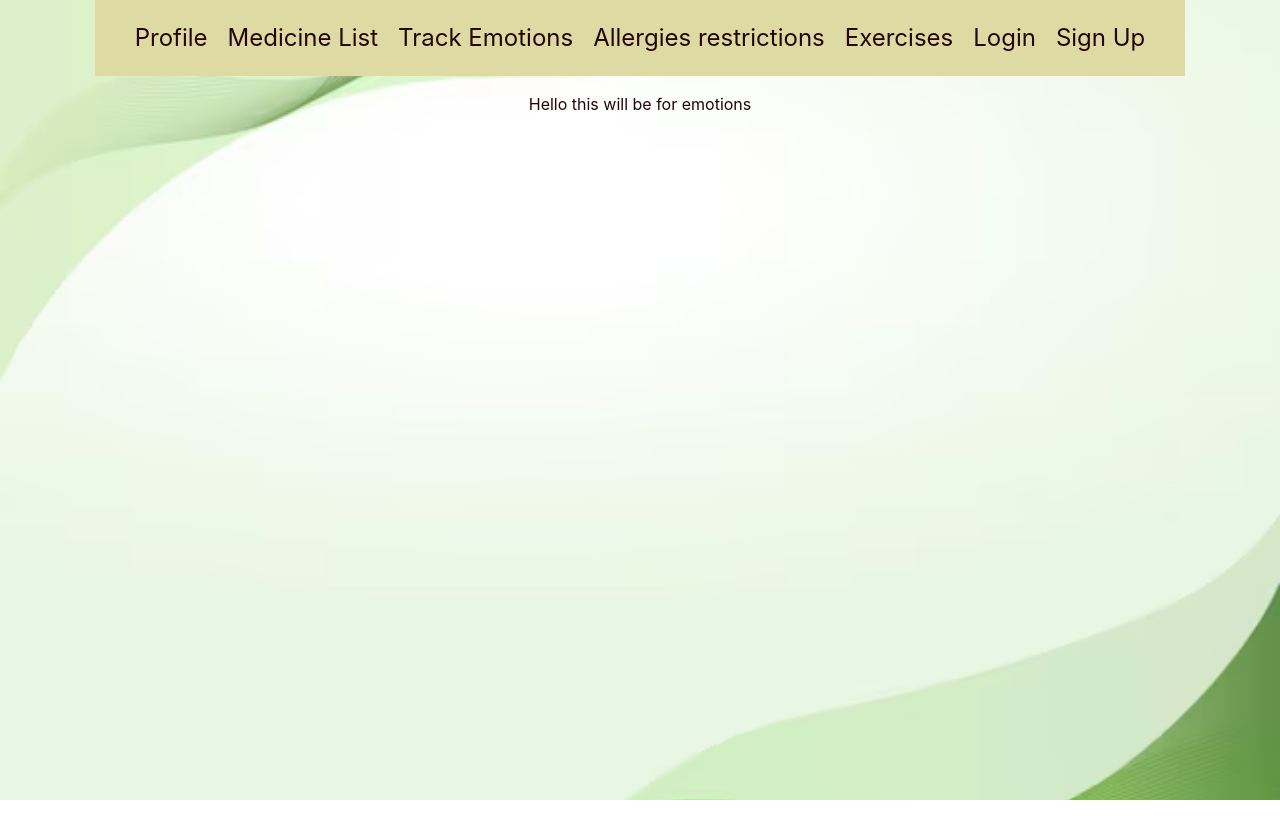
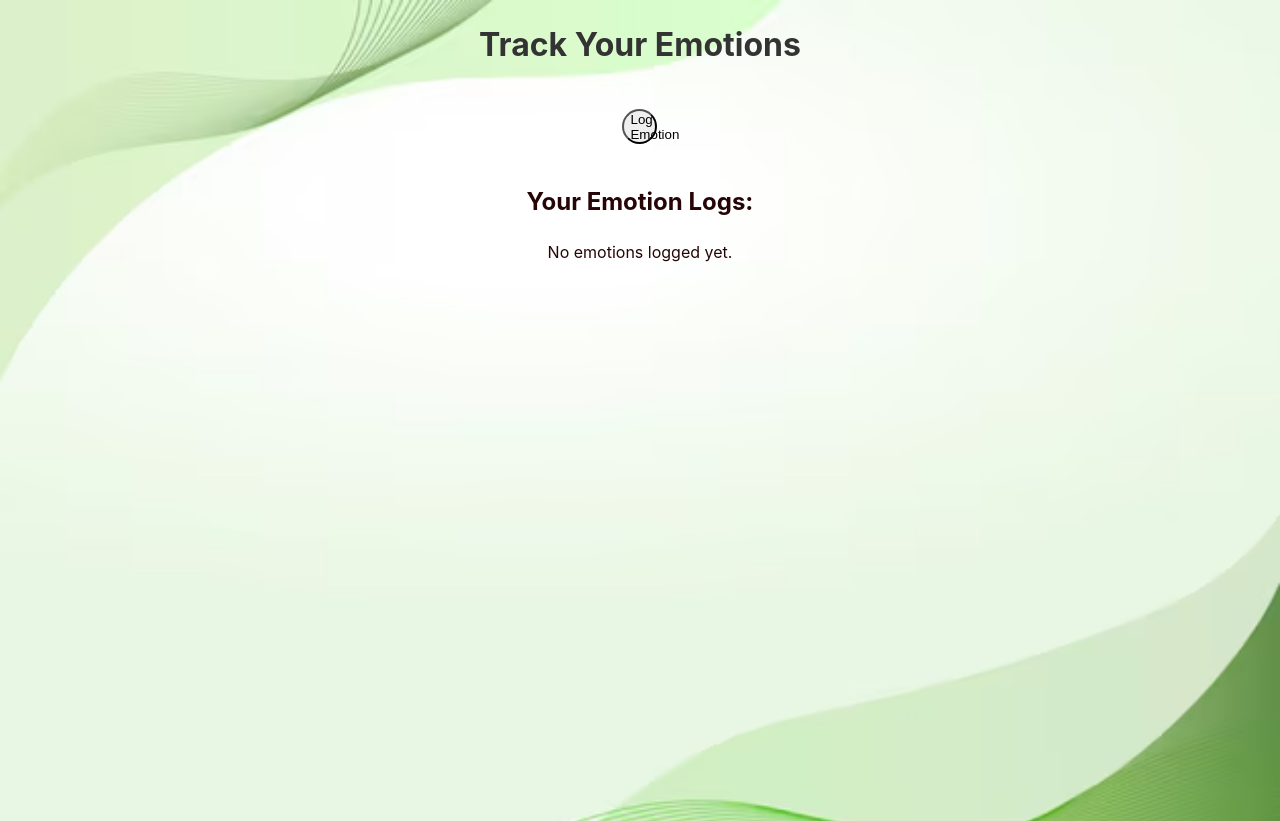
Before and after one commit to sameedJafri/medHealth, a React (Vite) app in the folder client/frontend/: page /Emotions in a window 1280 px wide. Before the commit the page ends 800 px from the top, so only its background shows below. Built offline with nearby package versions, Linux system fonts and the light colour scheme.

Commit message:
added the emotions page

```diff
--- a/client/frontend/src/Pages/Emotions.jsx
+++ b/client/frontend/src/Pages/Emotions.jsx
@@ -1,15 +1,68 @@
+import React, { useState } from 'react';
 
-import './Emotions.css';
-import NavBar from './Components/NavBar';
+function Emotions() {
+  const [emotion, setEmotion] = useState('');
+  const [logs, setLogs] = useState([]);
+  const [showInput, setShowInput] = useState(false);
 
+  const handleInputChange = (event) => {
+    setEmotion(event.target.value);
+  };
 
-function Emotions(){
+  const handleAddLog = () => {
+    if (emotion.trim()) {
+      setLogs([...logs, emotion]);
+      setEmotion(''); // Clear the input field
+    }
+  };
 
-    return (
-        <div className = "content-wrap">
-            <NavBar/>
-            <p>Hello this will be for emotions</p>
+  const toggleInput = () => {
+    setShowInput(!showInput);
+  };
+
+  return (
+    <div>
+      <h1>Track Your Emotions</h1>
+      <button onClick={toggleInput}>
+        {showInput ? 'Hide Input' : 'Log Emotion'}
+      </button>
+
+      {showInput && (
+        <div>
+          <textarea
+            value={emotion}
+            onChange={handleInputChange}
+            placeholder="Enter your emotion..."
+            rows="4"
+            cols="50"
+          />
+          <button onClick={handleAddLog}>Add Emotion</button>
         </div>
-      );
+      )}
+
+      <h2>Your Emotion Logs:</h2>
+      {logs.length > 0 ? (
+        <div style={{ display: 'flex', flexDirection: 'column', gap: '10px' }}>
+          {logs.map((log, index) => (
+            <div
+              key={index}
+              style={{
+                border: '1px solid #ccc',
+                borderRadius: '5px',
+                padding: '10px',
+                backgroundColor: '#f9f9f9',
+                boxShadow: '2px 2px 5px rgba(0, 0, 0, 0.1)',
+              }}
+            >
+              {log}
+            </div>
+          ))}
+        </div>
+      ) : (
+        <p>No emotions logged yet.</p>
+      )}
+    </div>
+  );
 }
+
 export default Emotions;
--- a/client/frontend/src/Pages/RegisterPage.jsx
+++ b/client/frontend/src/Pages/RegisterPage.jsx
@@ -1,4 +1,5 @@
 import "./RegisterPage.css";
+import { useCallback, useEffect, useState, } from 'react';
 
 function RegisterPage() {
   return (
```
Also changed, not shown: client/frontend/src/Pages/Components/TextField.jsx (added), client/frontend/src/Pages/Components/styles/TextField.css (added).
